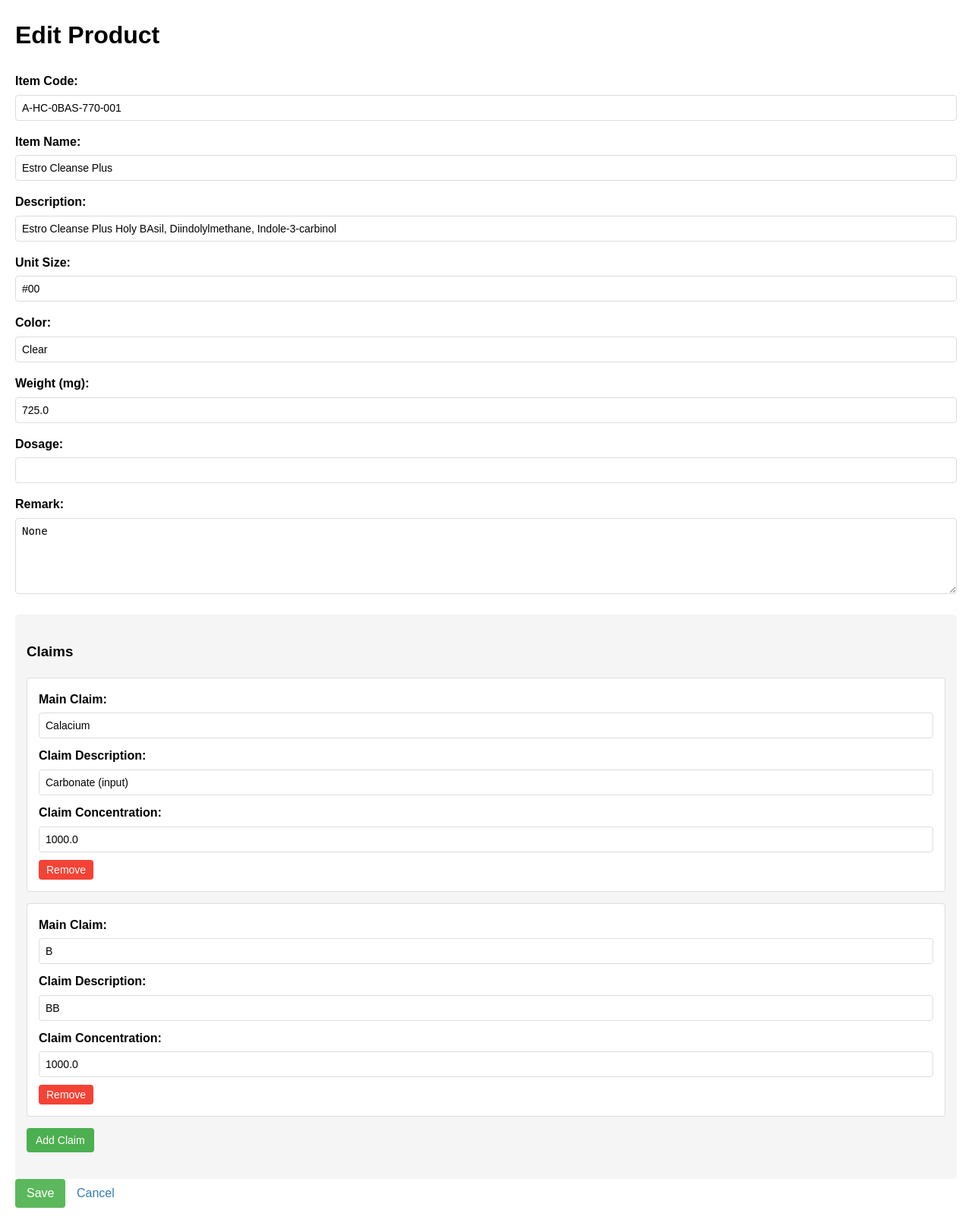
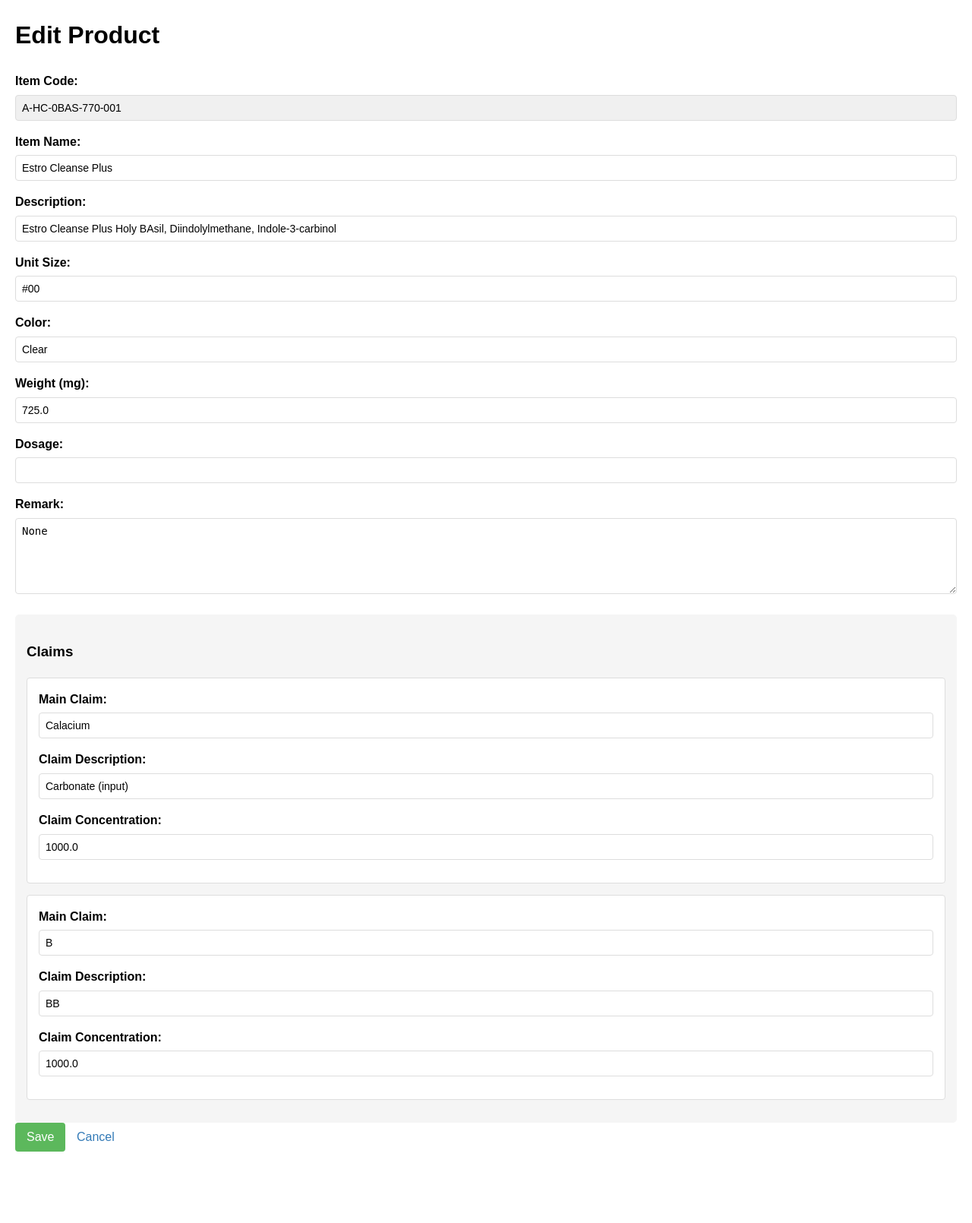
Before and after one commit to Daehwan-Koo/USP-Item-Spec, a Flask app: a page that uses templates/Edit.html in a window 1280 px wide. Shown: the whole page at 76% size. After the commit the page ends 1516 px from the top, so only its background shows below. Run offline with Flask 3, Linux system fonts and the light colour scheme; the visitor is signed in with stand-in values (Sample User, id 1); data comes from the database, SQL or seed files in the repository.

Commit message:
Update edit.html & login.html, fix admin & viewer permissions

```diff
--- a/templates/Edit.html
+++ b/templates/Edit.html
@@ -32,6 +32,10 @@
             resize: vertical;
             min-height: 100px;
         }
+        .readonly {
+            background-color: #f0f0f0;
+            cursor: not-allowed;
+        }
         .claims-container {
             margin-top: 20px;
             background-color: #f5f5f5;
@@ -44,9 +48,6 @@
             margin-bottom: 15px;
             border-radius: 4px;
             background-color: #ffffff;
-        }
-        .claim .form-group {
-            margin-bottom: 10px;
         }
         .remove-claim {
             background-color: #f44336;
@@ -87,10 +88,6 @@
         a:hover {
             text-decoration: underline;
         }
-        .error {
-            color: #f44336;
-            margin-top: 5px;
-        }
         .message {
             margin-top: 20px;
             padding: 10px;
@@ -124,35 +121,35 @@
     <form method="post">
         <div class="form-group">
             <label for="item_code">Item Code:</label>
-            <input type="text" id="item_code" name="item_code" value="{{ product[1] }}" readonly>
+            <input type="text" id="item_code" name="item_code" value="{{ product[1] }}" readonly class="readonly">
         </div>
         <div class="form-group">
             <label for="item_name">Item Name:</label>
-            <input type="text" id="item_name" name="item_name" value="{{ product[2] }}">
+            <input type="text" id="item_name" name="item_name" value="{{ product[2] }}" {% if session["role"] == "viewer" %}readonly class="readonly"{% endif %}>
         </div>
         <div class="form-group">
             <label for="description">Description:</label>
-            <input type="text" id="description" name="description" value="{{ product[3] }}">
+            <input type="text" id="description" name="description" value="{{ product[3] }}" {% if session["role"] == "viewer" %}readonly class="readonly"{% endif %}>
         </div>
         <div class="form-group">
             <label for="unit_size">Unit Size:</label>
-            <input type="text" id="unit_size" name="unit_size" value="{{ product[4] }}">
+            <input type="text" id="unit_size" name="unit_size" value="{{ product[4] }}" {% if session["role"] == "viewer" %}readonly class="readonly"{% endif %}>
         </div>
         <div class="form-group">
             <label for="color">Color:</label>
-            <input type="text" id="color" name="color" value="{{ product[5] }}">
+            <input type="text" id="color" name="color" value="{{ product[5] }}" {% if session["role"] == "viewer" %}readonly class="readonly"{% endif %}>
         </div>
         <div class="form-group">
             <label for="weight">Weight (mg):</label>
-            <input type="number" id="weight" name="weight" step="any" value="{{ product[6] }}">
+            <input type="number" id="weight" name="weight" step="any" value="{{ product[6] }}" {% if session["role"] == "viewer" %}readonly class="readonly"{% endif %}>
         </div>
         <div class="form-group">
             <label for="dosage">Dosage:</label>
-            <input type="text" id="dosage" name="dosage" value="{{ product[7] }}">
+            <input type="text" id="dosage" name="dosage" value="{{ product[7] }}" {% if session["role"] == "viewer" %}readonly class="readonly"{% endif %}>
         </div>
         <div class="form-group">
             <label for="remark">Remark:</label>
-            <textarea id="remark" name="remark" rows="4">{{ product[8] }}</textarea>
+            <textarea id="remark" name="remark" rows="4" {% if session["role"] == "viewer" %}readonly class="readonly"{% endif %}>{{ product[8] }}</textarea>
         </div>
 
         <div class="claims-container">
@@ -161,25 +158,25 @@
                 {% for claim in claims %}
                 <div class="claim">
                     <div class="form-group">
-                        <label for="claim_main_{{ loop.index0 }}">Main Claim:</label>
-                        <input type="text" id="claim_main_{{ loop.index0 }}" name="claim_main[]" value="{{ claim[0] }}">
+                        <label>Main Claim:</label>
+                        <input type="text" name="claim_main[]" value="{{ claim[0] }}" {% if session["role"] == "viewer" %}readonly class="readonly"{% endif %}>
                     </div>
                     <div class="form-group">
-                        <label for="claim_description_{{ loop.index0 }}">Claim Description:</label>
-                        <input type="text" id="claim_description_{{ loop.index0 }}" name="claim_description[]" value="{{ claim[1] }}">
+                        <label>Claim Description:</label>
+                        <input type="text" name="claim_description[]" value="{{ claim[1] }}" {% if session["role"] == "viewer" %}readonly class="readonly"{% endif %}>
                     </div>
                     <div class="form-group">
-                        <label for="claim_concentration_{{ loop.index0 }}">Claim Concentration:</label>
-                        <input type="number" id="claim_concentration_{{ loop.index0 }}" name="claim_concentration[]" step="any" value="{{ claim[2] }}">
+                        <label>Claim Concentration:</label>
+                        <input type="number" name="claim_concentration[]" step="any" value="{{ claim[2] }}" {% if session["role"] == "viewer" %}readonly class="readonly"{% endif %}>
                     </div>
-                    <button type="button" class="remove-claim" onclick="removeClaim(this)">Remove</button>
                 </div>
                 {% endfor %}
             </div>
-            <button type="button" class="add-claim" onclick="addClaim()">Add Claim</button>
         </div>
 
-        <button type="submit">Save</button>
+        {% if session["role"] == "admin" %}
+            <button type="submit">Save</button>
+        {% endif %}
         <a href="{{ url_for('index') }}">Cancel</a>
     </form>
 
```
Also changed, not shown: docs/login.html (added, +64 -0 lines).
